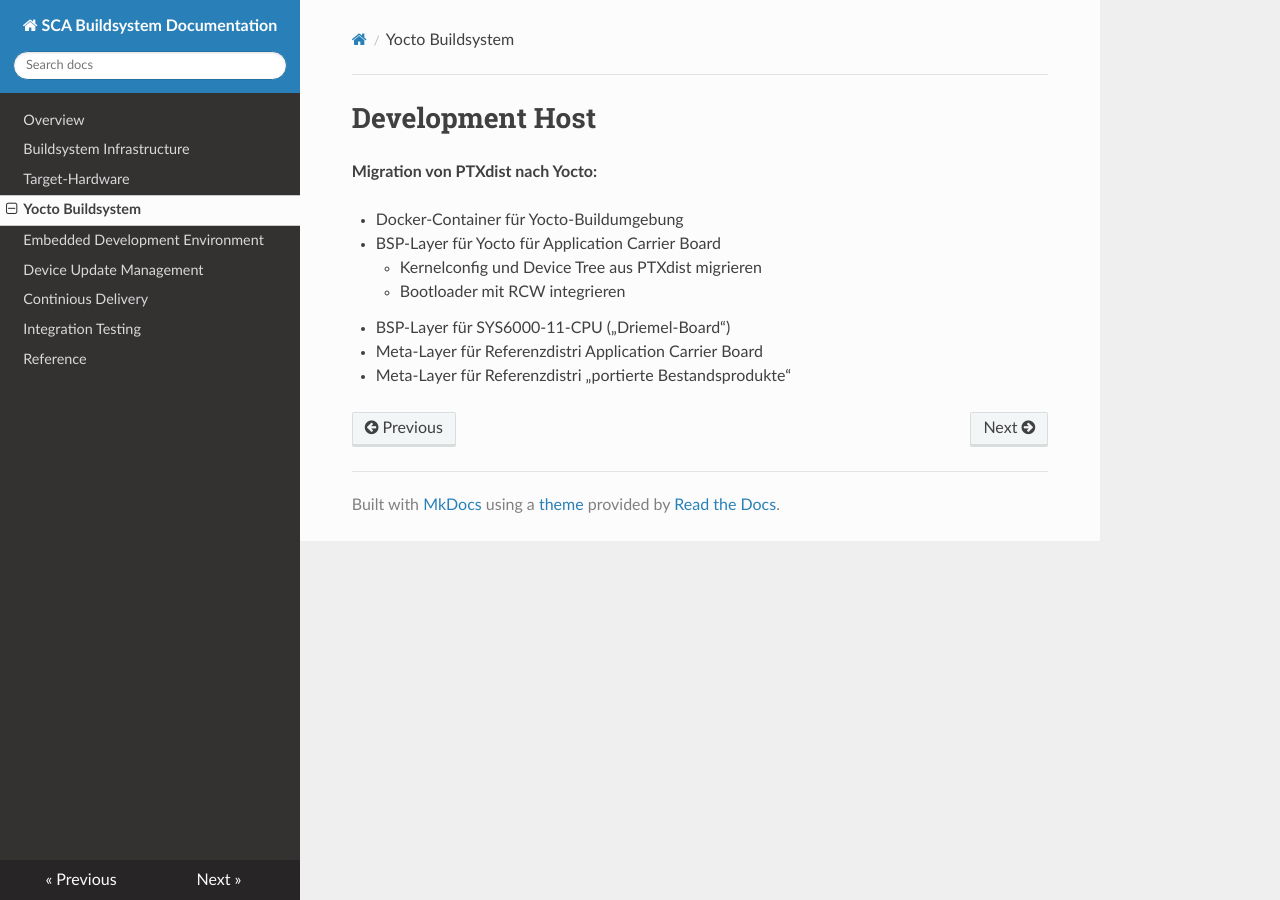
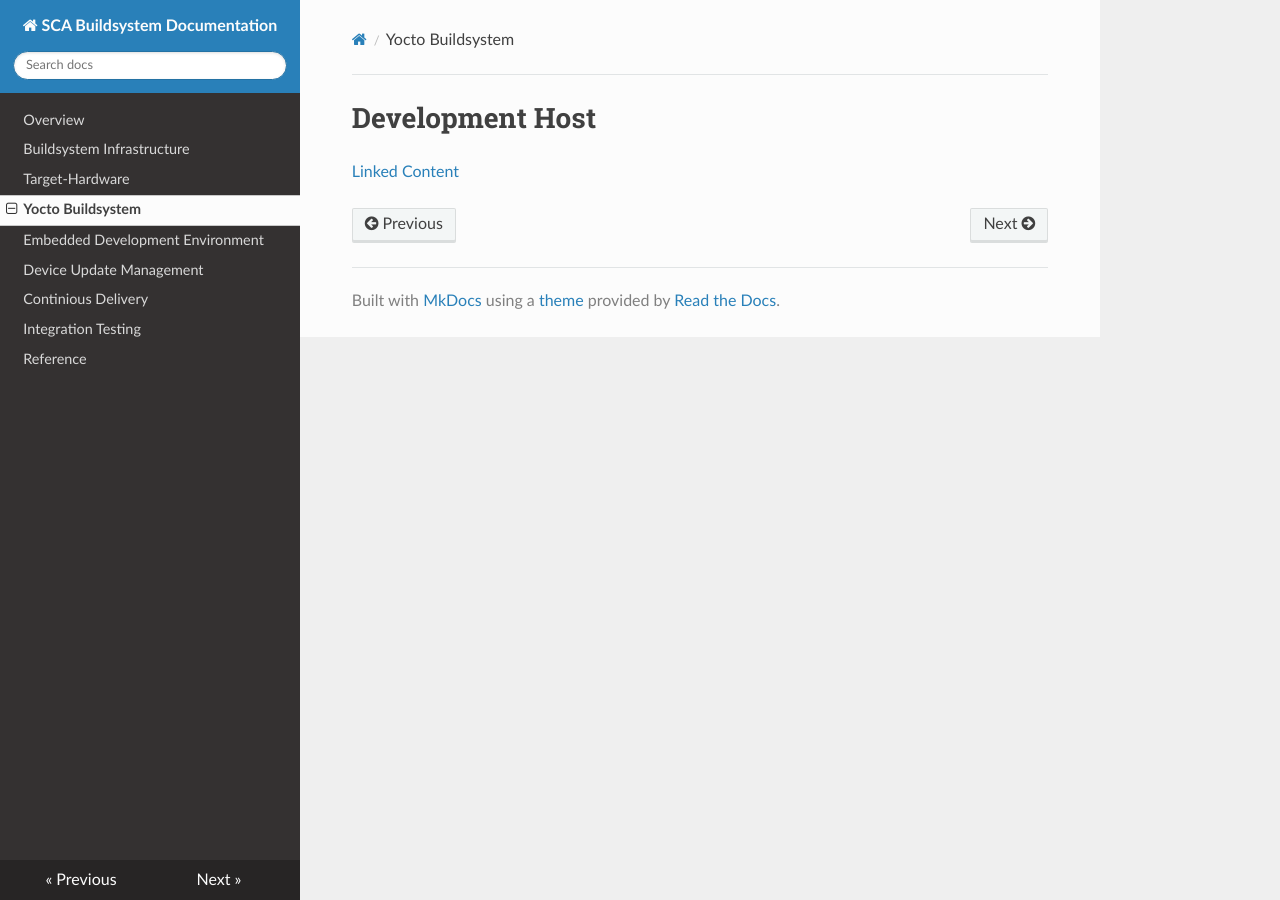
Before and after one commit to nokinger/serverTest, an MkDocs documentation site: the page built from docs/yocto/index.md, in a window 1280 px wide. Built offline with MkDocs 1.6.1, drawn with Linux system fonts in a browser that asks for light colours; nearby versions of some CDN libraries; old or Windows-style settings are respelled for this version of MkDocs.

```diff
--- a/docs/yocto/index.md
+++ b/docs/yocto/index.md
@@ -1,11 +1,2 @@
 # Development Host
-
-**Migration von PTXdist nach Yocto:**
-
-- Docker-Container für Yocto-Buildumgebung
-- BSP-Layer für Yocto für Application Carrier Board
-    - Kernelconfig und Device Tree aus PTXdist migrieren
-    - Bootloader mit RCW integrieren
-- BSP-Layer für SYS6000-11-CPU („Driemel-Board“)
-- Meta-Layer für Referenzdistri Application Carrier Board
-- Meta-Layer für Referenzdistri „portierte Bestandsprodukte“
+[Linked Content](/git/SCA/Documentation/docs/refmat/index.md)
```
